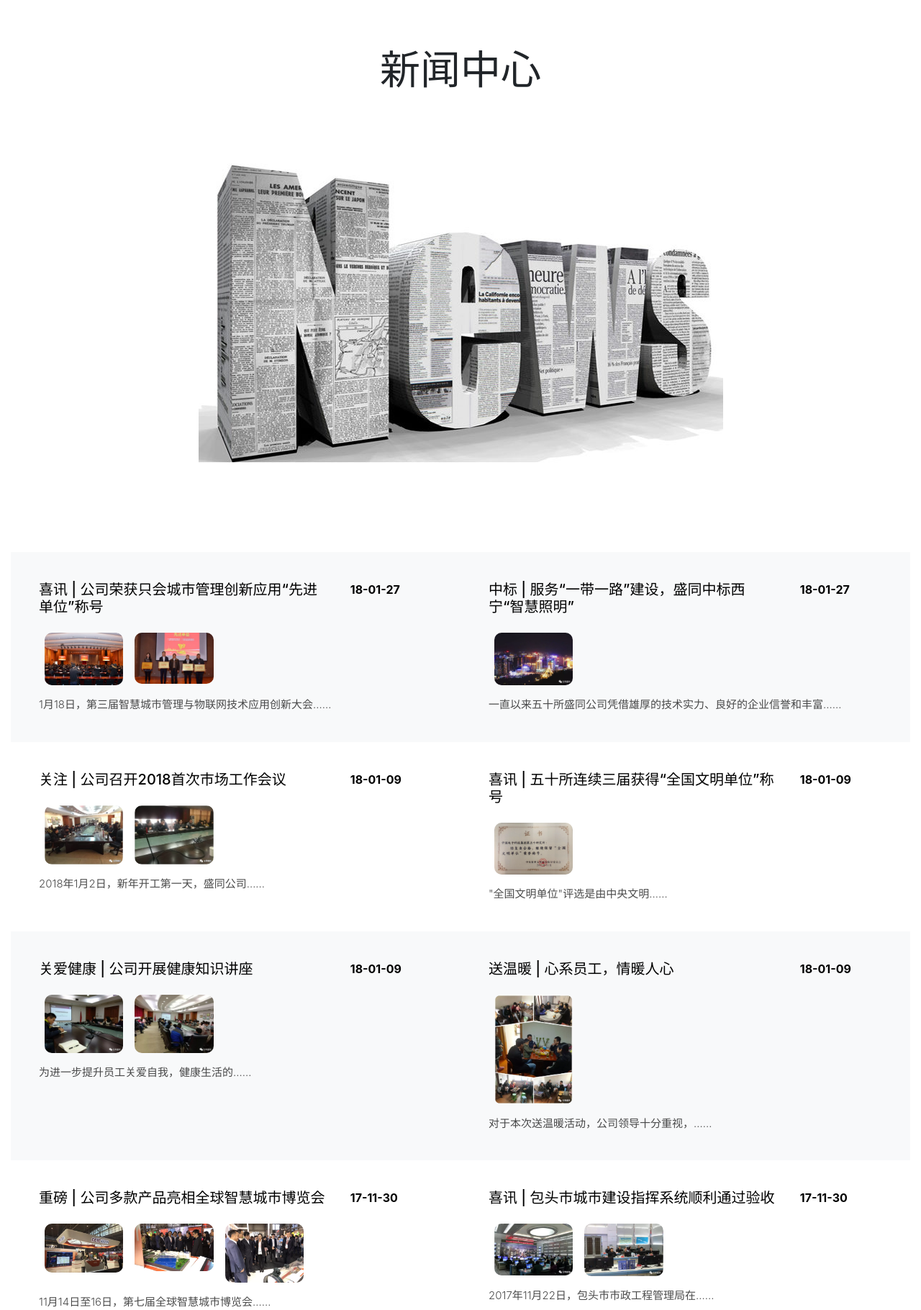
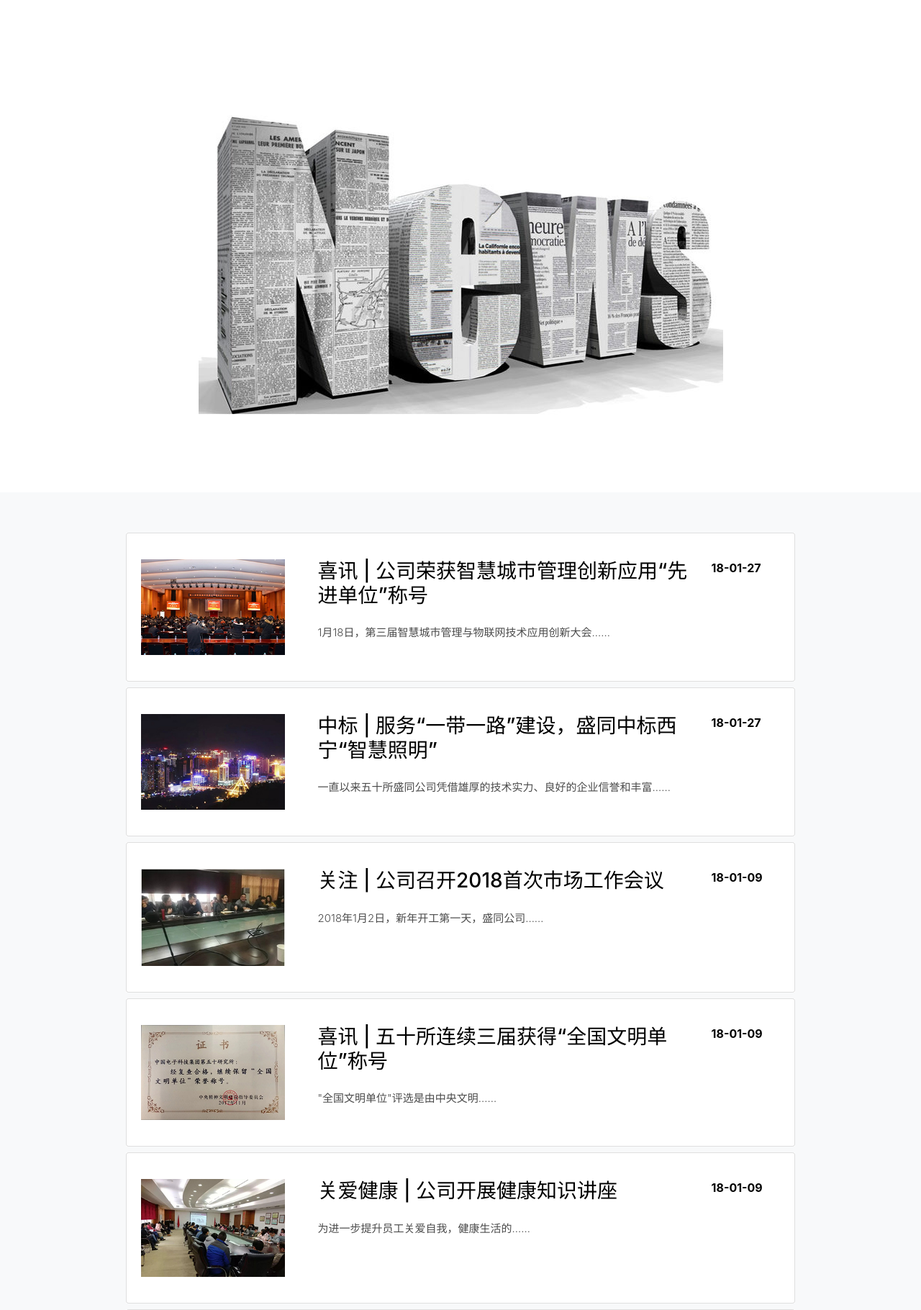
Before and after one commit to xiaodezhang/cetc_portal_new, a Django app: page /news_center in a window 1280 px wide. Shown: the part 54-1874 px from the top of the page at 72% size. Run offline with Django 3.2, Linux system fonts and the light colour scheme; some libraries are stand-ins or nearby versions.

Commit message:
add suitable pictures in news center

```diff
--- a/portal/templates/portal/news_center.html
+++ b/portal/templates/portal/news_center.html
@@ -2,10 +2,10 @@
 {% load static %}
 
 {% block content %}
-	<div class = "d-flex justify-content-center bg-white" style = "">
+	<div class = "d-flex justify-content-center bg-white my-5" style = "">
 		<div class = "py-3">
 			<div class = "my-5 text-center ">
-				<h1 style = "font-size:3.5rem;">新闻中心</h1>
+				<h1 style = "font-size:3.5rem;"></h1>
 			</div>
 			<div class = "">
 				<img src = "{% static 'portal/img/news_big.jpg' %}" class = "img-fluid"></img>
@@ -13,174 +13,203 @@
 		</div>
 	</div>
 
-	<div class = "container" style = "max-width:1280px">
-		<div class = " my-5 py-3">
-			<div class = "d-md-flex flex-md-equal bg-light py-3">
+	<div class = "bg-light py-5">
+		<div class = "container">
 			<a href = "/news_list/20180127" style = "color:black">
-				<div class = "mx-4 my-4">
-					<div class = "d-flex justify-content-between font-weight-bold">
-						<h5 class = "col-9 ">喜讯 | 公司荣获只会城市管理创新应用“先进单位”称号</h5>
-						<span class = "col-3">18-01-27</span>
+			<div class = "my-2 bg-white">
+				<div class  = "card">
+					<div class = "card-body row">
+						<div class = "col-md-3 col-12">
+							<img src = "{% static 'portal/img/news/20180127.jpg' %}" class =
+								"img-fluid my-3" ></img>
 							</div>
-					<div class = "d-flex justify-content-left my-3 col-12">
-						<img src = "{% static 'portal/img/news/20180127.webp' %}" class = "img-fluid mx-2"
-							style = "width:20%;height:20%;border-radius:10px;"></img>
-						<img src = "{% static 'portal/img/news/20180127_2.webp' %}" class = "img-fluid mx-2"
-							style = "width:20%;height:20%;border-radius:10px;"></img>
+						<div class = "col-md-9 px-3">
+							<div class = "d-flex py-3 justify-content-between font-weight-bold">
+								<h3 class = "col-md-10 col-12">
+									喜讯 | 公司荣获智慧城市管理创新应用“先进单位”称号</h3>
+								<span class = "col-2 d-md-block d-none">18-01-27</span>
 							</div>
-					<p class = "font-weight-light col-12" style = "color:#000000b5;font-size:15px;">
+							<p class = "font-weight-light col-12 "
+								style = "color:#000000b5;font-size:15px;">
 							1月18日，第三届智慧城市管理与物联网技术应用创新大会……
 							</p>
+						</div>
+					</div>
+				</div>
+			</div>
+			</a>
+
+			<a href = "/news_list/20180127_2" style = "color:black">
+			<div class = "my-2 bg-white">
+				<div class  = "card">
+					<div class = "card-body row">
+						<div class = "col-md-3 col-12">
+							<img src = "{% static 'portal/img/news/20180127_2.jpg' %}"
+								class = "img-fluid my-3" ></img>
+							</div>
+						<div class = "col-md-9 px-3">
+							<div class = "d-flex py-3 justify-content-between font-weight-bold">
+								<h3 class = "col-md-10 col-12">
+									中标 | 服务“一带一路”建设，盛同中标西宁“智慧照明”</h3>
+								<span class = "col-2 d-md-block d-none">18-01-27</span>
+							</div>
+							<p class = "font-weight-light col-12 "
+								style = "color:#000000b5;font-size:15px;">
+								一直以来五十所盛同公司凭借雄厚的技术实力、良好的企业信誉和丰富……
+							</p>
+						</div>
+					</div>
+				</div>
+			</div>
+			</a>
+
+			<a href = "/news_list/20180109" style = "color:black">
+			<div class = "my-2 bg-white">
+				<div class  = "card">
+					<div class = "card-body row">
+						<div class = "col-md-3 col-12">
+							<img src = "{% static 'portal/img/news/20180109.jpg' %}"
+								class = "img-fluid my-3" ></img>
+							</div>
+						<div class = "col-md-9 px-3">
+							<div class = "d-flex py-3 justify-content-between font-weight-bold">
+								<h3 class = "col-md-10 col-12">
+									关注 | 公司召开2018首次市场工作会议</h3>
+								<span class = "col-2 d-md-block d-none">18-01-09</span>
+							</div>
+							<p class = "font-weight-light col-12 "
+								style = "color:#000000b5;font-size:15px;">
+								2018年1月2日，新年开工第一天，盛同公司……
+							</p>
+						</div>
+					</div>
+				</div>
+			</div>
+			</a>
+
+			<a href = "/news_list/20180109_2" style = "color:black">
+			<div class = "my-2 bg-white">
+				<div class  = "card">
+					<div class = "card-body row">
+						<div class = "col-md-3 col-12">
+							<img src = "{% static 'portal/img/news/20180109_2.jpg' %}"
+								class = "img-fluid my-3" ></img>
+							</div>
+						<div class = "col-md-9 px-3">
+							<div class = "d-flex py-3 justify-content-between font-weight-bold">
+								<h3 class = "col-md-10 col-12">
+									喜讯 | 五十所连续三届获得“全国文明单位”称号</h3>
+								<span class = "col-2 d-md-block d-none">18-01-09</span>
+							</div>
+							<p class = "font-weight-light col-12 "
+								style = "color:#000000b5;font-size:15px;">
+									"全国文明单位"评选是由中央文明……
+							</p>
+						</div>
+					</div>
+				</div>
+			</div>
+			</a>
+
+			<a href = "/news_list/20180109_3" style = "color:black">
+			<div class = "my-2 bg-white">
+				<div class  = "card">
+					<div class = "card-body row">
+						<div class = "col-md-3 col-12">
+							<img src = "{% static 'portal/img/news/20180109_3.jpg' %}"
+								class = "img-fluid my-3" ></img>
+							</div>
+						<div class = "col-md-9 px-3">
+							<div class = "d-flex py-3 justify-content-between font-weight-bold">
+								<h3 class = "col-md-10 col-12">
+									关爱健康 | 公司开展健康知识讲座</h3>
+								<span class = "col-2 d-md-block d-none">18-01-09</span>
+							</div>
+							<p class = "font-weight-light col-12 "
+								style = "color:#000000b5;font-size:15px;">
+									为进一步提升员工关爱自我，健康生活的……
+							</p>
+						</div>
+					</div>
+				</div>
+			</div>
+			</a>
+
+			<!---
+			<a href = "/news_list/20180109_4" style = "color:black">
+			<div class = "my-2 bg-white">
+				<div class  = "card">
+					<div class = "card-body row">
+						<div class = "col-md-3 col-12">
+							<img src = "{% static 'portal/img/news/20180109_4.jpg' %}"
+								class = "img-fluid my-3" ></img>
+							</div>
+						<div class = "col-md-9 px-3">
+							<div class = "d-flex py-3 justify-content-between font-weight-bold">
+								<h3 class = "col-md-10 col-12">
+									送温暖 | 心系员工，情暖人心</h3>
+								<span class = "col-2 d-md-block d-none">18-01-09</span>
+							</div>
+							<p class = "font-weight-light col-12 "
+								style = "color:#000000b5;font-size:15px;">
+									对于本次送温暖活动，公司领导十分重视，……
+							</p>
+						</div>
+					</div>
+				</div>
+			</div>
+			</a>
+			--->
+
+			<a href = "/news_list/20171130" style = "color:black">
+			<div class = "my-2 bg-white">
+				<div class  = "card">
+					<div class = "card-body row">
+						<div class = "col-md-3 col-12">
+							<img src = "{% static 'portal/img/news/20171130.jpg' %}"
+								class = "img-fluid my-3" ></img>
+							</div>
+						<div class = "col-md-9 px-3">
+							<div class = "d-flex py-3 justify-content-between font-weight-bold">
+								<h3 class = "col-md-10 col-12">
+									重磅 | 公司多款产品亮相全球智慧城市博览会</h3>
+								<span class = "col-2 d-md-block d-none">17-11-30</span>
+							</div>
+							<p class = "font-weight-light col-12 "
+								style = "color:#000000b5;font-size:15px;">
+									11月14日至16日，第七届全球智慧城市博览会……
+							</p>
+						</div>
+					</div>
+				</div>
 			</div>
 			</a>
 
 
-				<a href = "/news_list/20180127_2" style = "color:black">
-				<div class = "mx-4 my-4">
-					<div class = "d-flex justify-content-between font-weight-bold">
-						<h5 class = "col-9 ">中标 | 服务“一带一路”建设，盛同中标西宁“智慧照明”</h5>
-						<span class = "col-3">18-01-27</span>
+			<a href = "/news_list/20171130_2" style = "color:black">
+			<div class = "my-2 bg-white">
+				<div class  = "card">
+					<div class = "card-body row">
+						<div class = "col-md-3 col-12">
+							<img src = "{% static 'portal/img/news/20171130_2.jpg' %}"
+								class = "img-fluid my-3" ></img>
 							</div>
-					<div class = "d-flex justify-content-left my-3 col-12">
-						<img src = "{% static 'portal/img/news/20180127_2_1.webp' %}" class = "img-fluid mx-2"
-							style = "width:20%;height:20%;border-radius:10px;"></img>
+						<div class = "col-md-9 px-3">
+							<div class = "d-flex py-3 justify-content-between font-weight-bold">
+								<h3 class = "col-md-10 col-12">
+									喜讯 | 包头市城市建设指挥系统顺利通过验收</h3>
+								<span class = "col-2 d-md-block d-none">17-11-30</span>
 							</div>
-					<p class = "font-weight-light col-12" style = "color:#000000b5;font-size:15px;">
-					一直以来五十所盛同公司凭借雄厚的技术实力、良好的企业信誉和丰富……
-					</p>
-				</div>
-				</a>
-
-			</div>
-			<div class = "d-md-flex flex-md-equal bg-white py-3">
-
-				<a href = "/news_list/20180109" style = "color:black">
-				<div class = "mx-4 my-4">
-					<div class = "d-flex justify-content-between font-weight-bold">
-						<h5 class = "col-9 ">关注 | 公司召开2018首次市场工作会议</h5>
-						<span class = "col-3">18-01-09</span>
-					</div>
-					<div class = "d-flex justify-content-left my-3 col-12">
-						<img src = "{% static 'portal/img/news/20180109.webp' %}" class = "img-fluid mx-2"
-							style = "width:20%;height:20%;border-radius:10px;"></img>
-						<img src = "{% static 'portal/img/news/20180109_2.webp' %}" class = "img-fluid mx-2"
-							style = "width:20%;height:20%;border-radius:10px;"></img>
-					</div>
-					<p class = "font-weight-light col-12" style = "color:#000000b5;font-size:15px;">
-					2018年1月2日，新年开工第一天，盛同公司……
-					</p>
-				</div>
-
-				</a>
-				<a href = "/news_list/20180109_2" style = "color:black">
-				<div class = "mx-4 my-4">
-					<div class = "d-flex justify-content-between font-weight-bold">
-						<h5 class = "col-9 ">喜讯 | 五十所连续三届获得“全国文明单位”称号</h5>
-						<span class = "col-3">18-01-09</span>
-					</div>
-					<div class = "d-flex justify-content-left my-3 col-12">
-						<img src = "{% static 'portal/img/news/20180109_2_1.webp' %}" class = "img-fluid mx-2"
-							style = "width:20%;height:20%;border-radius:10px;"></img>
-					</div>
-					<p class = "font-weight-light col-12" style = "color:#000000b5;font-size:15px;">
-					"全国文明单位"评选是由中央文明……
-					</p>
-				</div>
-				</a>
-
-			</div>
-
-
-			<div class = "d-md-flex flex-md-equal bg-light py-3">
-
-				<a href = "/news_list/20180109_3" style = "color:black">
-				<div class = "mx-4 my-4">
-					<div class = "d-flex justify-content-between font-weight-bold">
-						<h5 class = "col-9 ">关爱健康 | 公司开展健康知识讲座</h5>
-						<span class = "col-3">18-01-09</span>
-					</div>
-					<div class = "d-flex justify-content-left my-3 col-12">
-						<img src = "{% static 'portal/img/news/20180109_3_1.webp' %}" class = "img-fluid mx-2"
-							style = "width:20%;height:20%;border-radius:10px;"></img>
-						<img src = "{% static 'portal/img/news/20180109_3_2.webp' %}" class = "img-fluid mx-2"
-							style = "width:20%;height:20%;border-radius:10px;"></img>
-					</div>
-					<p class = "font-weight-light col-12" style = "color:#000000b5;font-size:15px;">
-					为进一步提升员工关爱自我，健康生活的……
-					</p>
-				</div>
-				</a>
-
-
-				<a href = "/news_list/20180109_4" style = "color:black">
-				<div class = "mx-4 my-4">
-					<div class = "d-flex justify-content-between font-weight-bold">
-						<h5 class = "col-9 ">送温暖 | 心系员工，情暖人心</h5>
-						<span class = "col-3">18-01-09</span>
-					</div>
-					<div class = "d-flex justify-content-left my-3 col-12">
-						<img src = "{% static 'portal/img/news/20180109_4_1.webp' %}" class = "img-fluid mx-2"
-							style = "width:20%;height:20%;border-radius:10px;"></img>
-					</div>
-					<p class = "font-weight-light col-12" style = "color:#000000b5;font-size:15px;">
-					对于本次送温暖活动，公司领导十分重视，……
-					</p>
-				</div>
-				</a>
-
-			</div>
-
-
-			<div class = "d-md-flex flex-md-equal bg-white py-3">
-
-				<a href = "/news_list/20171130" style = "color:black">
-				<div class = "mx-4 my-4">
-					<div class = "d-flex justify-content-between font-weight-bold">
-						<h5 class = "col-9 ">重磅 | 公司多款产品亮相全球智慧城市博览会</h5>
-						<span class = "col-3">17-11-30</span>
-					</div>
-					<div class = "d-flex justify-content-left my-3 col-12">
-						<img src = "{% static 'portal/img/news/20171130.webp' %}" class = "img-fluid mx-2"
-							style = "width:20%;height:20%;border-radius:10px;"></img>
-						<img src = "{% static 'portal/img/news/20171130_2.webp' %}" class = "img-fluid mx-2"
-							style = "width:20%;height:20%;border-radius:10px;"></img>
-						<img src = "{% static 'portal/img/news/20171130_3.webp' %}" class = "img-fluid mx-2"
-							style = "width:20%;height:20%;border-radius:10px;"></img>
-
-					</div>
-					<p class = "font-weight-light col-12" style = "color:#000000b5;font-size:15px;">
-					11月14日至16日，第七届全球智慧城市博览会……
-					</p>
-				</div>
-				</a>
-
-				<a href = "/news_list/20171130_2" style = "color:black">
-				<div class = "mx-4 my-4">
-					<div class = "d-flex justify-content-between font-weight-bold">
-						<h5 class = "col-9 ">喜讯 | 包头市城市建设指挥系统顺利通过验收</h5>
-						<span class = "col-3">17-11-30</span>
-					</div>
-					<div class = "d-flex justify-content-left my-3 col-12">
-						<img src = "{% static 'portal/img/news/20171130_2_1.webp' %}" class = "img-fluid mx-2"
-							style = "width:20%;height:20%;border-radius:10px;"></img>
-						<img src = "{% static 'portal/img/news/20171130_2_2.webp' %}" class = "img-fluid mx-2"
-							style = "width:20%;height:20%;border-radius:10px;"></img>
-					</div>
-					<p class = "font-weight-light col-12" style = "color:#000000b5;font-size:15px;">
+							<p class = "font-weight-light col-12 "
+								style = "color:#000000b5;font-size:15px;">
 									2017年11月22日，包头市市政工程管理局在……
 							</p>
 						</div>
+					</div>
+				</div>
+			</div>
 			</a>
-
+		</div>
 	</div>
 
-
-
-
-
-
-
-
-		</div>
-	</div>
 {% endblock %}
```
Also changed, not shown: portal/static/portal/img/news/20171130.jpg (added), portal/static/portal/img/news/20171130_2.jpg (added), portal/static/portal/img/news/20180109.jpg (added), portal/static/portal/img/news/20180109_2.jpg (added), portal/static/portal/img/news/20180109_3.jpg (added), portal/static/portal/img/news/20180109_4.jpg (added), portal/static/portal/img/news/20180127.jpg (added), portal/static/portal/img/news/20180127_2.jpg (added). Lines whose indentation alone changed are shown as unchanged.
